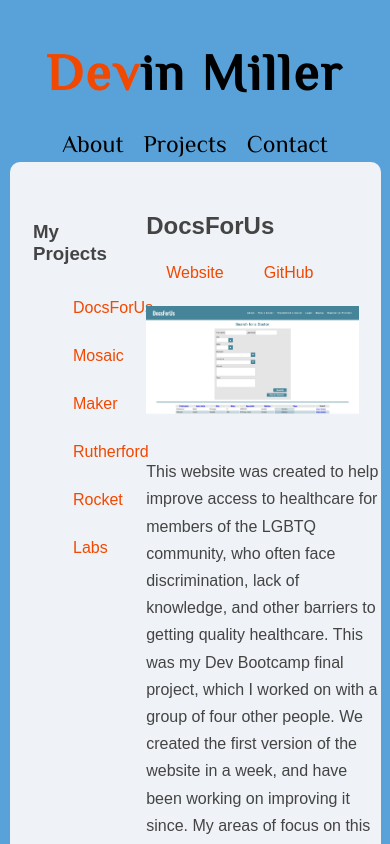
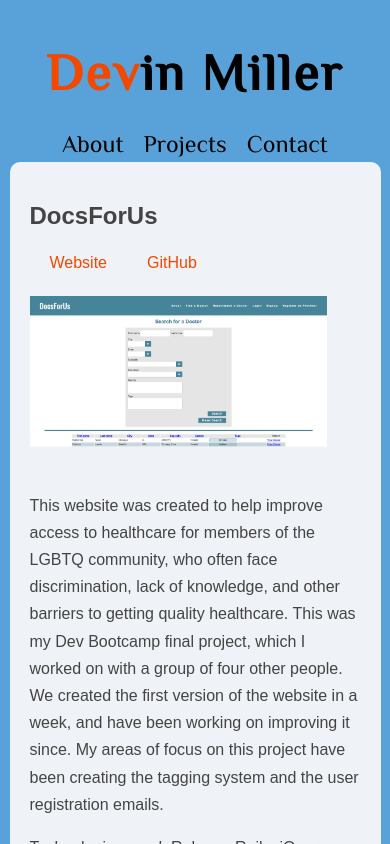
Before and after one commit to devzmiller/devin-portfolio, a React (Create React App) app: page / in a window 390 px wide. Both pictures are taken after a click on the item "Projects". Shown: the top 844 px of the page. Built offline with nearby package versions, Linux system fonts and the light colour scheme.

Commit message:
Make projects more mobile friendly and change to flexbox instead of grid.

```diff
--- a/src/stylesheets/Projects.css
+++ b/src/stylesheets/Projects.css
@@ -1,11 +1,14 @@
 .projects {
   width: 80%;
   margin: auto;
-  display: grid;
-  grid-template-columns: 30% 70%; }
+  display: flex;
+  flex-wrap: wrap; }
 
 .project-links {
-  padding-top: 30px; }
+  padding-top: 30px;
+  width: 25%; }
+  .project-links ul {
+    padding: 0; }
   .project-links li {
     list-style-type: none;
     cursor: pointer;
@@ -17,6 +20,7 @@
       background-color: #f8f9f4; }
 
 .project-card {
+  width: 70%;
   padding: 20px;
   line-height: 1.7em; }
 
@@ -32,12 +36,16 @@
   .single-project-link:hover {
     background-color: #f8f9f4; }
 
-@media (max-width: 1024px) {
+@media only screen and (max-device-width: 959px) {
   .projects {
-    width: 98%; }
-    .projects h3 {
-      margin-left: 10px; }
+    width: 100%; }
+  .project-card {
+    width: 100%;
+    padding: 10px; }
   .project-links {
-    width: 98%; }
-  .project-card {
-    width: 98%; } }
+    order: 2;
+    width: 100%;
+    border-top: 1px dotted #f24800;
+    padding-top: 0px; }
+    .project-links li {
+      margin: 0; } }
--- a/src/stylesheets/Projects.scss
+++ b/src/stylesheets/Projects.scss
@@ -1,12 +1,16 @@
 .projects {
   width: 80%;
   margin: auto;
-  display: grid;
-  grid-template-columns: 30% 70%;
+  display: flex;
+  flex-wrap: wrap;
 }
 
 .project-links {
   padding-top: 30px;
+  width: 25%;
+  ul {
+    padding: 0;
+  }
   li {
     list-style-type: none;
     cursor: pointer;
@@ -21,6 +25,7 @@
 }
 
 .project-card {
+  width: 70%;
   padding: 20px;
   line-height: 1.7em;
 }
@@ -40,17 +45,23 @@
   }
 }
 
-@media (max-width: 1024px) {
+@media only screen and (max-device-width: 959px) {
   .projects {
-    width: 98%;
-    h3 {
-      margin-left: 10px;
+    width: 100%;
+  }
+
+  .project-card {
+    width: 100%;
+    padding: 10px;
+  }
+
+  .project-links {
+    order: 2;
+    width: 100%;
+    border-top: 1px dotted #f24800;
+    padding-top: 0px;
+    li {
+      margin: 0;
     }
   }
-  .project-links {
-    width: 98%;
-  }
-  .project-card {
-    width: 98%;
-  }
 }
```
